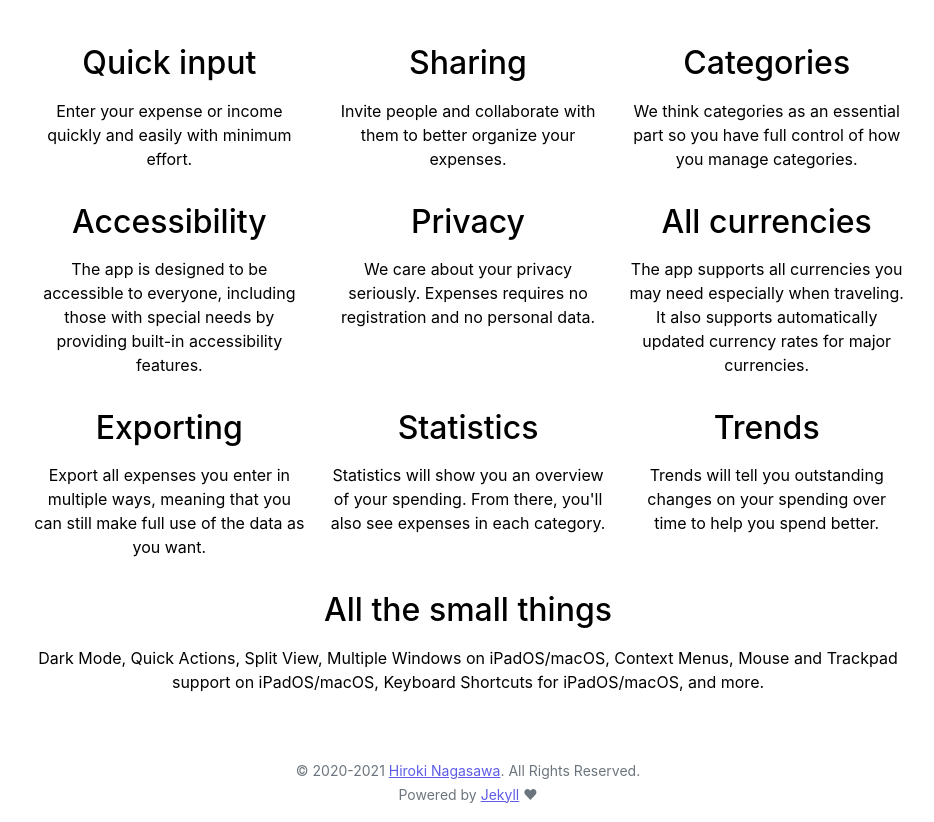
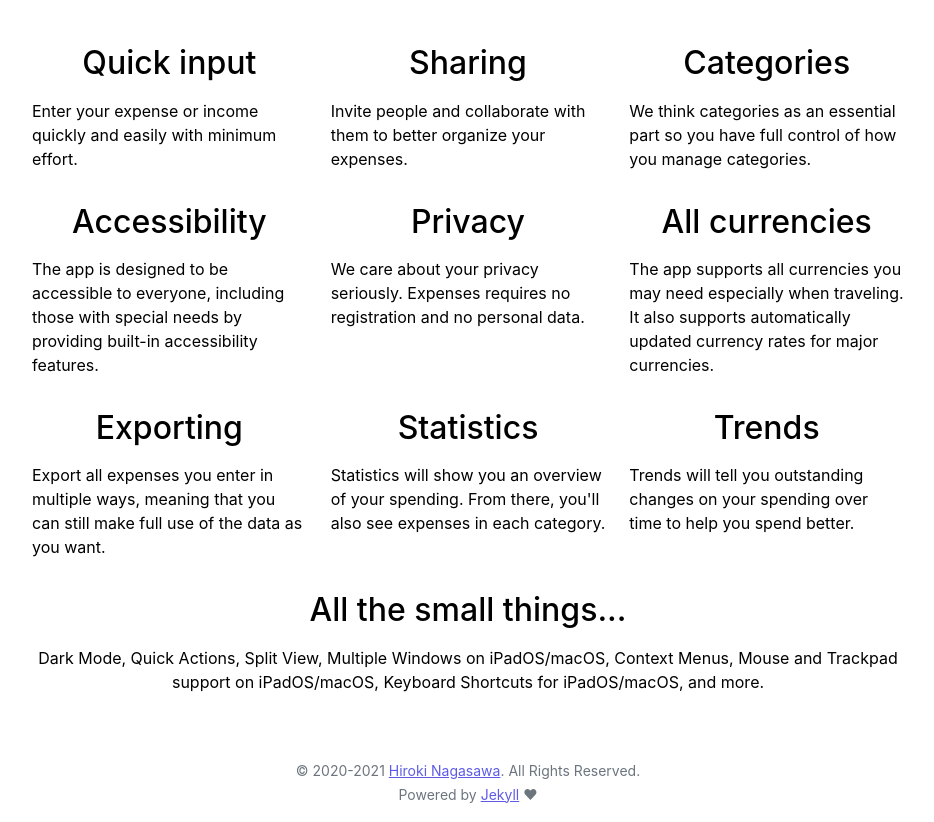
Before and after one commit to bluecometlabs/getexpenses.app, a Jekyll site: the page built from pages/index.md, in a window 1280 px wide, cut to the strip 1047-1869 px from the top of the page. Shown: the whole strip, without its empty margins (172-1106 px from the left). Built offline with Jekyll 4.4.1, drawn with Linux system fonts in a browser that asks for light colours.

Commit message:
Update index page

```diff
--- a/_includes/index.html
+++ b/_includes/index.html
@@ -18,56 +18,56 @@
     </p>
 </div>
 
-<div class="apps-features text-center">
+<div class="apps-features">
     <div class="row">
         <div class="col-sm">
-            <h2>Quick input</h2>
+            <h2 class="text-center">Quick input</h2>
             <p>Enter your expense or income quickly and easily with minimum effort.</p>
         </div>
         <div class="col-sm">
-            <h2>Sharing</h2>
+            <h2 class="text-center">Sharing</h2>
             <p>Invite people and collaborate with them to better organize your expenses.</p>
         </div>
         <div class="col-sm">
-            <h2>Categories</h2>
+            <h2 class="text-center">Categories</h2>
             <p>We think categories as an essential part so you have full control of how you manage categories.</p>
         </div>
     </div>
     <div class="row">
         <div class="col-sm">
-            <h2>Accessibility</h2>
+            <h2 class="text-center">Accessibility</h2>
             <p>The app is designed to be accessible to everyone, including those with special needs by providing built-in
                 accessibility features.</p>
         </div>
         <div class="col-sm">
-            <h2>Privacy</h2>
+            <h2 class="text-center">Privacy</h2>
             <p>We care about your privacy seriously. Expenses requires no registration and no personal data.</p>
         </div>
         <div class="col-sm">
-            <h2>All currencies</h2>
+            <h2 class="text-center">All currencies</h2>
             <p>The app supports all currencies you may need especially when traveling. It also supports automatically updated currency rates for major currencies.</p>
         </div>
     </div>
     <div class="row">
         <div class="col-sm">
-            <h2>Exporting</h2>
+            <h2 class="text-center">Exporting</h2>
             <p>Export all expenses you enter in multiple ways, meaning that you can still make full use of the data as you
                 want.</p>
         </div>
         <div class="col-sm">
-            <h2>Statistics</h2>
+            <h2 class="text-center">Statistics</h2>
             <p>Statistics will show you an overview of your spending. From there, you'll also see expenses in each
                 category.</p>
         </div>
         <div class="col-sm">
-            <h2>Trends</h2>
+            <h2 class="text-center">Trends</h2>
             <p>Trends will tell you outstanding changes on your spending over time to help you spend better.</p>
         </div>
     </div>
     <div class="row">
         <div class="col">
-            <h2>All the small things</h2>
-            <p>Dark Mode, Quick Actions, Split View, Multiple Windows on iPadOS/macOS, Context Menus, Mouse and Trackpad support on iPadOS/macOS, Keyboard Shortcuts for iPadOS/macOS, and more.</p>
+            <h2 class="text-center">All the small things...</h2>
+            <p class="text-center">Dark Mode, Quick Actions, Split View, Multiple Windows on iPadOS/macOS, Context Menus, Mouse and Trackpad support on iPadOS/macOS, Keyboard Shortcuts for iPadOS/macOS, and more.</p>
         </div>
     </div>
 </div>
```
